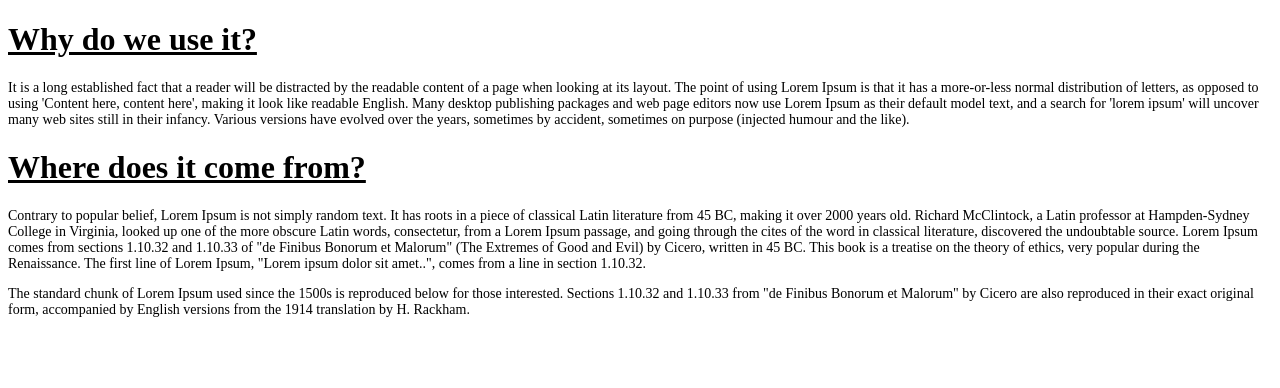
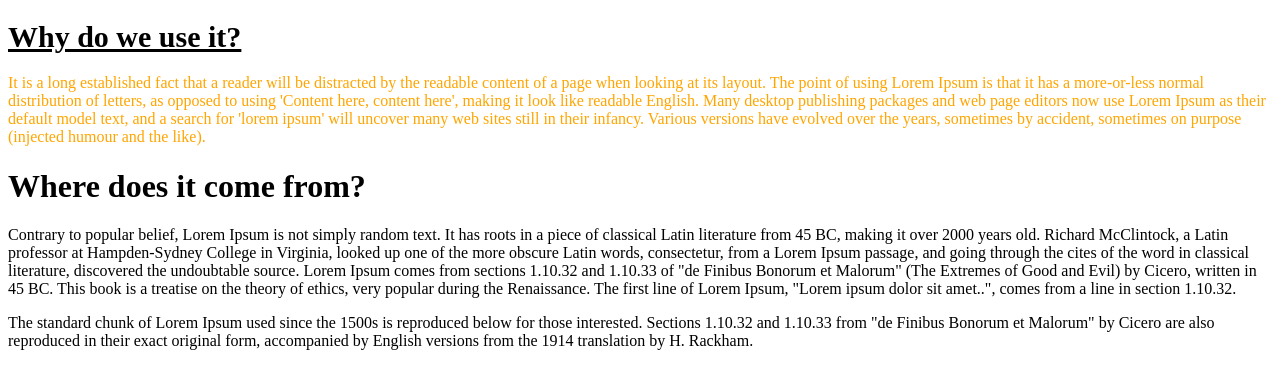
Before and after one commit to alboyz/belajar-css, a plain HTML site: page CSS_Structore/index.html in a window 1280 px wide. Drawn offline with Linux system fonts and the light colour scheme.

Commit message:
Class Selector

```diff
--- a/CSS_Structore/css/index.css
+++ b/CSS_Structore/css/index.css
@@ -1,6 +1,7 @@
-h1{
+.judul{
   text-decoration: underline;
+  font-size: 30px;
 }
-p{
-  font-size: 14px;
+.paragraf_pertama{
+  color: orange;
 }
--- a/CSS_Structore/index.html
+++ b/CSS_Structore/index.html
@@ -14,8 +14,8 @@
 </head>
 
 <body>
-  <h1>Why do we use it?</h1>
-  <p>
+  <h1 class="judul">Why do we use it?</h1>
+  <p class="paragraf_pertama">
     It is a long established fact that a reader will be distracted by the readable content of a page when looking at its layout. The point of using Lorem Ipsum is that it has a more-or-less normal distribution of letters, as opposed to using 'Content
     here, content here', making it look like readable English. Many desktop publishing packages and web page editors now use Lorem Ipsum as their default model text, and a search for 'lorem ipsum' will uncover many web sites still in their infancy.
     Various versions have evolved over the years, sometimes by accident, sometimes on purpose (injected humour and the like).
```
